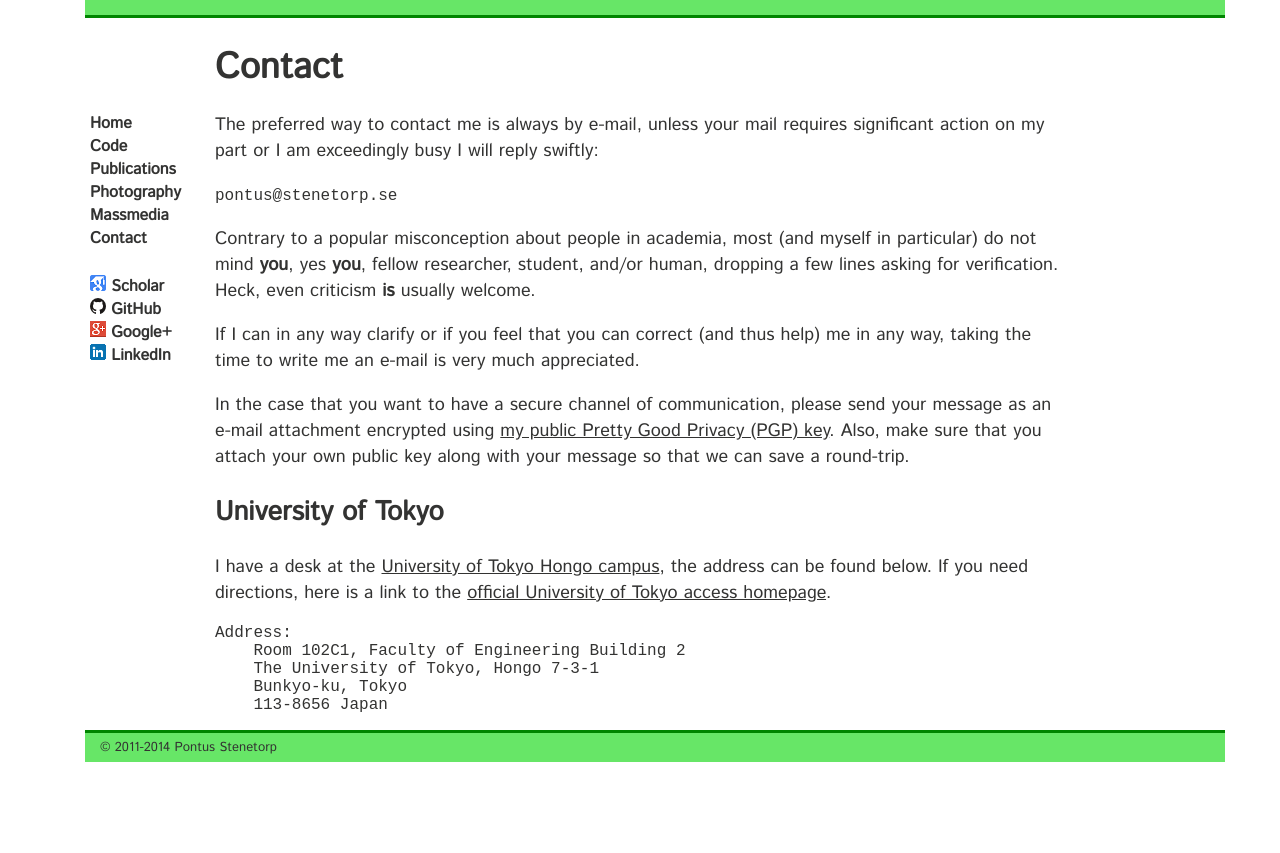
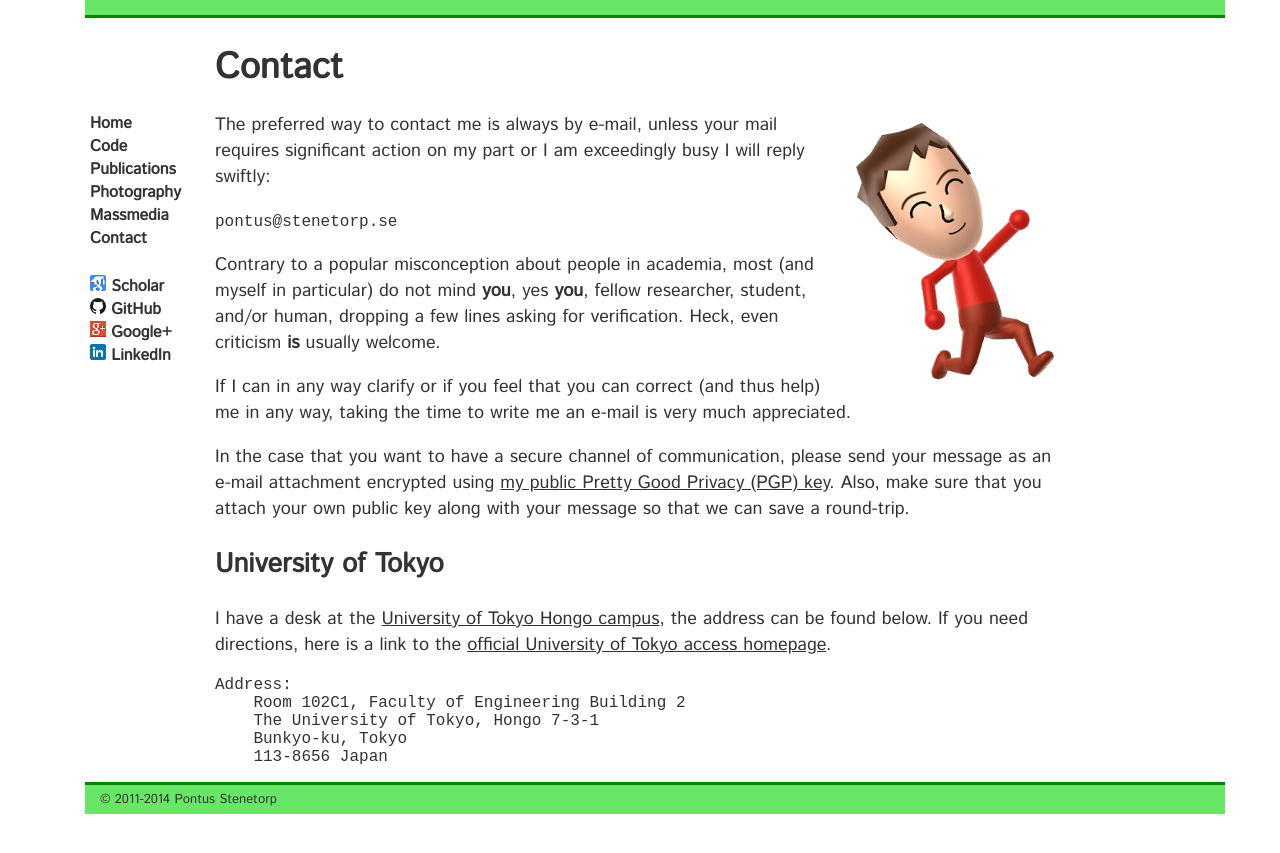
Before and after one commit to gbouchar/ninjin.github.io, a Jekyll site: the page built from contact.md, in a window 1280 px wide. Shown: the top 853 px of the page. Built offline with Jekyll 4.4.1, drawn with Linux system fonts in a browser that asks for light colours; some web fonts are replaced; Markdown is read by kramdown in place of the engine named in the settings.

Commit message:
Less intimidating contact page with a Mii avatar

```diff
--- a/contact.md
+++ b/contact.md
@@ -4,6 +4,9 @@ title:  Contact
 cmeta:  "How best to get in touch with me by e-mail, phone or visiting my work
         place."
 ---
+
+<img id="mii" src="img/wiiu_mii.png"
+    alt="Pontus Stenetorp's Mii avatar walking cheerfully"/>
 
 The preferred way to contact me is always by e-mail, unless your mail requires
 significant action on my part or I am exceedingly busy I will reply swiftly:
--- a/style.css
+++ b/style.css
@@ -157,6 +157,14 @@ td.activity_date {
     text-align:     justify;
 }
 
+/* Specifics for the contact page. */
+#mii {
+    max-width:  200px;
+    display:    inline;
+    float:      right;
+    margin:     10px;
+}
+
 /* TODO: MOVE UPWARDS! */
 img.favicon {
     max-width:  16px;
```
Also changed, not shown: img/wiiu_mii.png (added).
